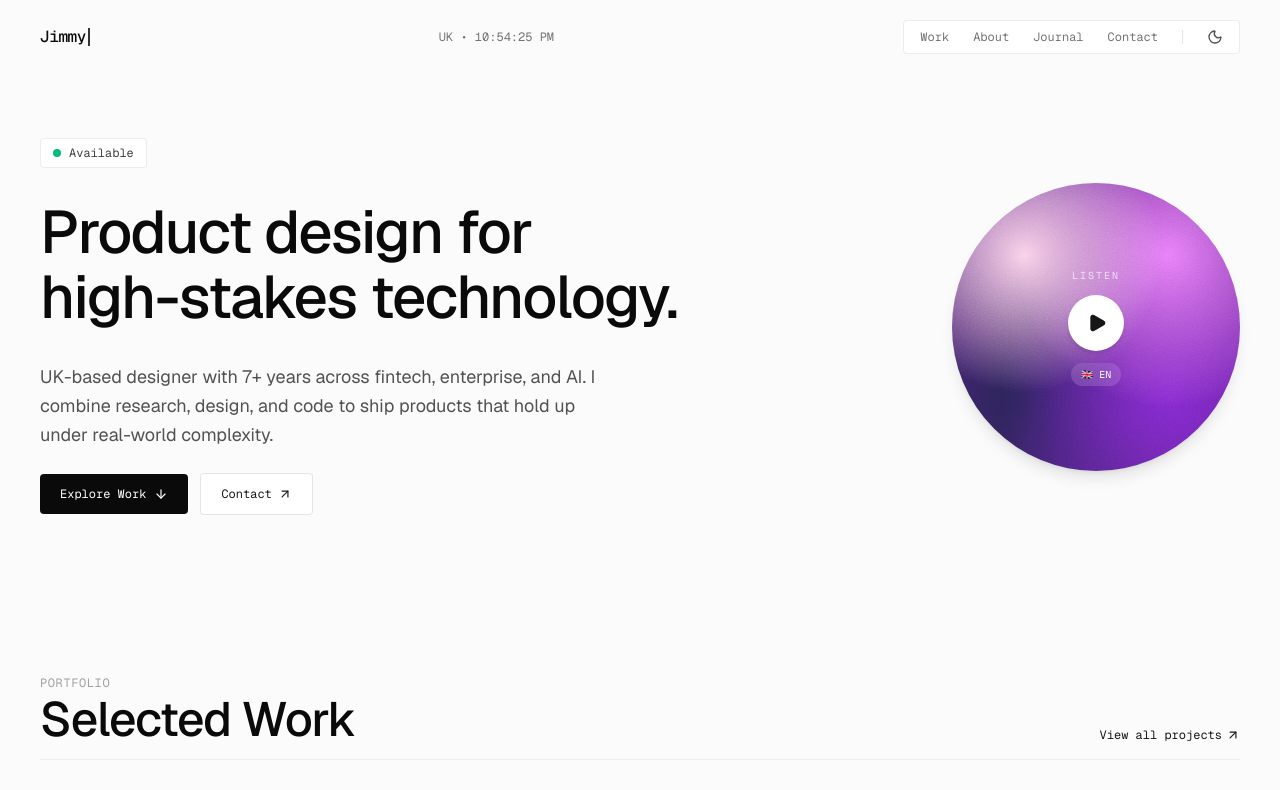
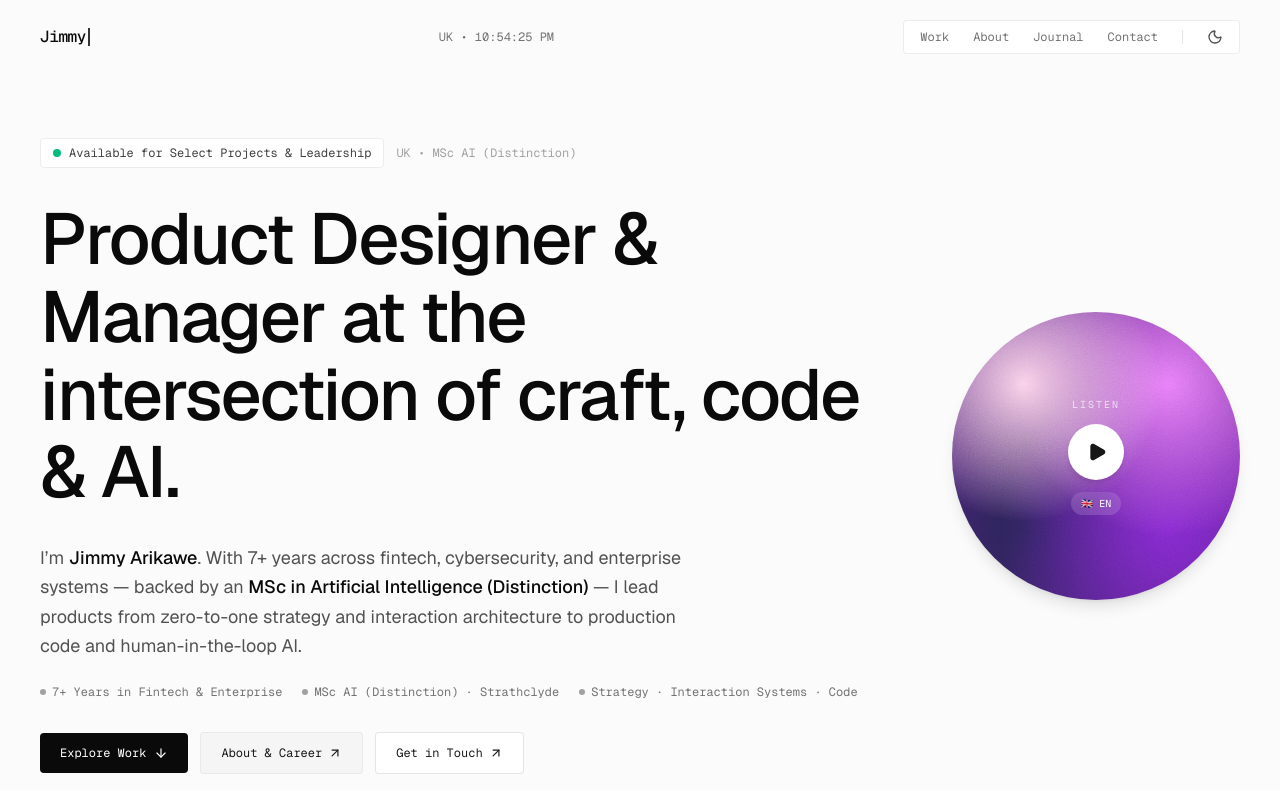
Before and after one commit to jimmyarikawe/portfolio, a Next.js app: page / in a window 1280 px wide. Shown: the top 790 px of the page. Built offline with nearby package versions, Linux system fonts and the light colour scheme.

Commit message:
feat: align hero section copy with Jimmy Arikawe's authentic persona and expertise

```diff
--- a/src/app/page.tsx
+++ b/src/app/page.tsx
@@ -44,21 +44,24 @@ export default function HomePage() {
             initial={{ opacity: 0, y: 16 }}
             animate={{ opacity: 1, y: 0 }}
             transition={{ duration: 0.6, ease: [0.16, 1, 0.3, 1] }}
-            className="glass-pill inline-flex items-center gap-2 px-3 py-1.5 rounded text-xs font-mono-accent text-neutral-700 dark:text-neutral-300"
+            className="flex flex-wrap items-center gap-3"
           >
-            <span className="w-2 h-2 rounded-full bg-emerald-500 animate-pulse-subtle" />
-            <span>Available</span>
+            <div className="glass-pill inline-flex items-center gap-2 px-3 py-1.5 rounded text-xs font-mono-accent text-neutral-700 dark:text-neutral-300">
+              <span className="w-2 h-2 rounded-full bg-emerald-500 animate-pulse-subtle" />
+              <span>Available for Select Projects & Leadership</span>
+            </div>
+            <span className="text-xs font-mono-accent text-neutral-400 dark:text-neutral-500 hidden sm:inline">
+              UK • MSc AI (Distinction)
+            </span>
           </motion.div>
 
           <motion.h1
             initial={{ opacity: 0, y: 20 }}
             animate={{ opacity: 1, y: 0 }}
             transition={{ duration: 0.7, delay: 0.1, ease: [0.16, 1, 0.3, 1] }}
-            className="text-4xl sm:text-5xl md:text-6xl font-medium tracking-tight text-neutral-950 dark:text-white leading-[1.08]"
+            className="text-4xl sm:text-5xl md:text-6xl lg:text-7xl font-medium tracking-tight text-neutral-950 dark:text-white leading-[1.08]"
           >
-            Product design for
-            <br />
-            high-stakes technology.
+            Product Designer & Manager at the intersection of craft, code & AI.
           </motion.h1>
 
           <motion.div
@@ -67,11 +70,26 @@ export default function HomePage() {
             transition={{ duration: 0.7, delay: 0.2, ease: [0.16, 1, 0.3, 1] }}
             className="space-y-6"
           >
-            <p className="text-base sm:text-lg text-neutral-600 dark:text-neutral-300 leading-relaxed max-w-xl">
-              UK-based designer with 7+ years across fintech, enterprise, and AI. I combine research, design, and code to ship products that hold up under real-world complexity.
+            <p className="text-base sm:text-lg text-neutral-600 dark:text-neutral-300 leading-relaxed max-w-2xl">
+              I’m <strong className="text-neutral-950 dark:text-white font-medium">Jimmy Arikawe</strong>. With 7+ years across fintech, cybersecurity, and enterprise systems — backed by an <span className="text-neutral-950 dark:text-white font-medium">MSc in Artificial Intelligence (Distinction)</span> — I lead products from zero-to-one strategy and interaction architecture to production code and human-in-the-loop AI.
             </p>
 
-            <div className="flex items-center gap-3">
+            <div className="flex flex-wrap items-center gap-x-5 gap-y-2 text-xs font-mono-accent text-neutral-500 dark:text-neutral-400">
+              <span className="flex items-center gap-1.5">
+                <span className="w-1.5 h-1.5 rounded-full bg-neutral-400 dark:bg-neutral-600" />
+                7+ Years in Fintech & Enterprise
+              </span>
+              <span className="flex items-center gap-1.5">
+                <span className="w-1.5 h-1.5 rounded-full bg-neutral-400 dark:bg-neutral-600" />
+                MSc AI (Distinction) · Strathclyde
+              </span>
+              <span className="flex items-center gap-1.5">
+                <span className="w-1.5 h-1.5 rounded-full bg-neutral-400 dark:bg-neutral-600" />
+                Strategy · Interaction Systems · Code
+              </span>
+            </div>
+
+            <div className="flex flex-wrap items-center gap-3 pt-2">
               <a
                 href="#selected-work"
                 className="inline-flex items-center gap-2 px-5 py-3 rounded bg-neutral-950 text-white dark:bg-white dark:text-neutral-950 text-xs font-mono-accent hover:bg-neutral-800 dark:hover:bg-neutral-200 transition-colors"
@@ -81,10 +99,18 @@ export default function HomePage() {
               </a>
 
               <Link
+                href="/about"
+                className="inline-flex items-center gap-1.5 px-5 py-3 rounded bg-neutral-100 dark:bg-white/5 border border-black/5 dark:border-white/10 text-neutral-900 dark:text-white text-xs font-mono-accent hover:bg-neutral-200 dark:hover:bg-white/10 transition-colors"
+              >
+                <span>About & Career</span>
+                <ArrowUpRight className="w-3.5 h-3.5" />
+              </Link>
+
+              <Link
                 href="/contact"
                 className="inline-flex items-center gap-1.5 px-5 py-3 rounded bg-white dark:bg-white/5 border border-black/10 dark:border-white/10 text-neutral-900 dark:text-white text-xs font-mono-accent hover:bg-neutral-50 dark:hover:bg-white/10 transition-colors"
               >
-                <span>Contact</span>
+                <span>Get in Touch</span>
                 <ArrowUpRight className="w-3.5 h-3.5" />
               </Link>
             </div>
```
